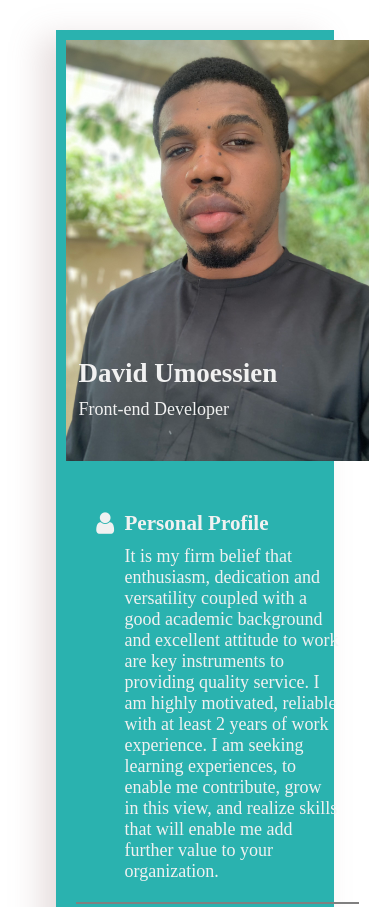
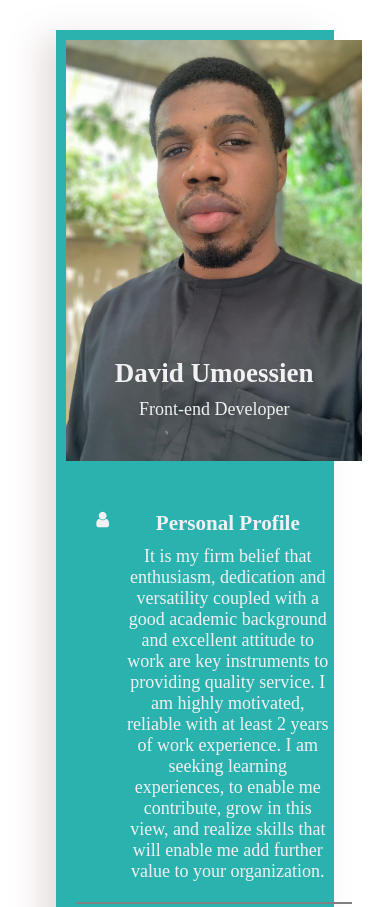
Before and after one commit to Daviduke170/CV-Portfolio, a plain HTML site: page index.html in a window 390 px wide. Shown: the top 907 px of the page. Drawn offline with Linux system fonts and the light colour scheme; a web font is replaced by a local one.

Commit message:
Add files via upload

```diff
--- a/style.css
+++ b/style.css
@@ -42,10 +42,6 @@ ul{
 
 html .sidebar{
     color: #f1f1f1;
-}
-
-.sidebar i{
-    font-size: 25px;
 }
 
 .img-container{
@@ -100,11 +96,6 @@ html .sidebar{
      "education . ."
      "reference . ."
      ;
-}
-
-.main i{
-    font-size: 30px;
-    color: gray;
 }
 
 .main h2, h4{
@@ -187,7 +178,15 @@ html .sidebar{
         flex-direction: column;
     }
 
-    .main i{
-        font-size: 25px;
+    .sidebar{
+        text-align: center;
+    }
+
+    .img-text{
+        right: 20px;
+    }
+
+    .main{
+        text-align: center;
     }
 }
```
